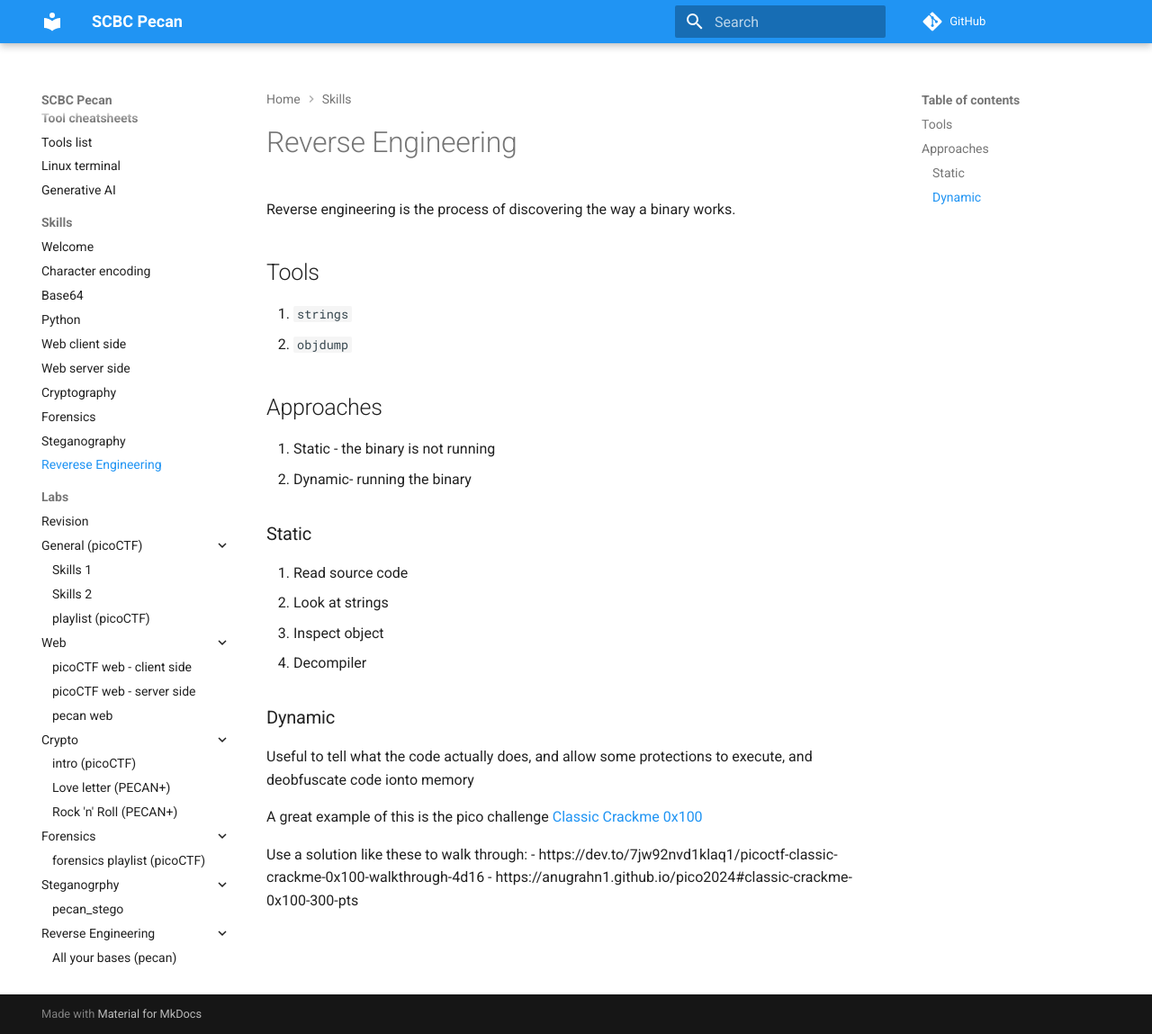
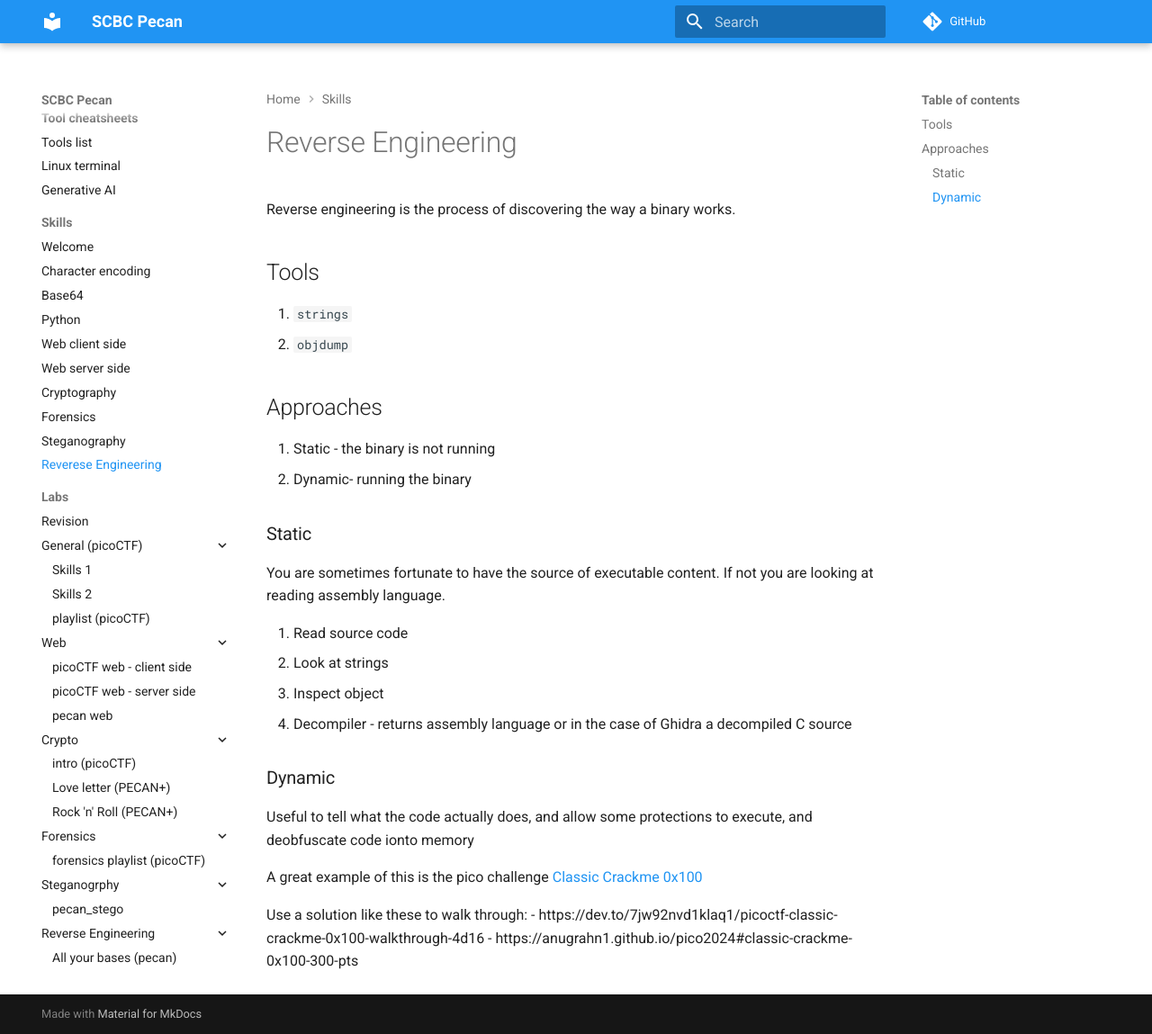
Before and after one commit to ding0t/scbc_pecan, an MkDocs documentation site: the page built from docs/lessons/10_re.md, in a window 1280 px wide and 1149 px high. Shown: the whole window at 90% size. Built offline with MkDocs 1.6.1 and Material for MkDocs 9.7.7, drawn with Linux system fonts in a browser that asks for light colours; comment, search, counter and statistics services are not loaded.

```diff
--- a/docs/lessons/10_re.md
+++ b/docs/lessons/10_re.md
@@ -14,10 +14,13 @@ Reverse engineering is the process of discovering the way a binary works.
 
 ### Static
 
+You are sometimes fortunate to have the source of executable content.
+If not you are looking at reading assembly language.
+
 1. Read source code
 1. Look at strings
 1. Inspect object
-1. Decompiler
+1. Decompiler - returns assembly language or in the case of Ghidra a decompiled C source
 
 
 ### Dynamic
--- a/mkdocs.yml
+++ b/mkdocs.yml
@@ -21,7 +21,7 @@ nav:
     - Python: './lessons/04_python.md'
     - Web client side: './lessons/05_web_robots_cookies.md'
     - Web server side : './lessons/06_web_server.md'
-    - Cryptography: './lessons/07_crypto_intro.m'
+    - Cryptography: './lessons/07_crypto_intro.md'
     - Forensics: './lessons/08_forensics_intro.md'
     - Steganography: './lessons/09_steganography.md'
     - Reverese Engineering: './lessons/10_re.md'
```
